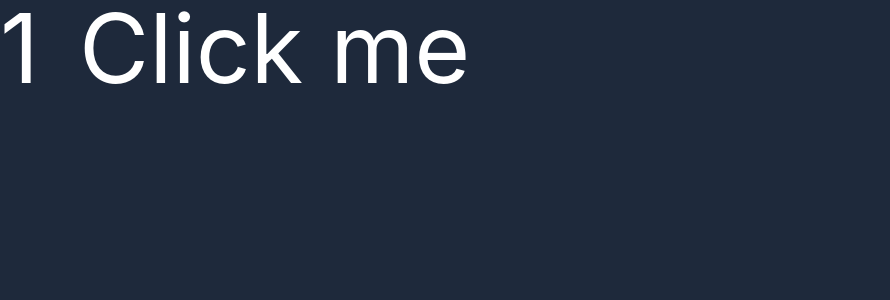
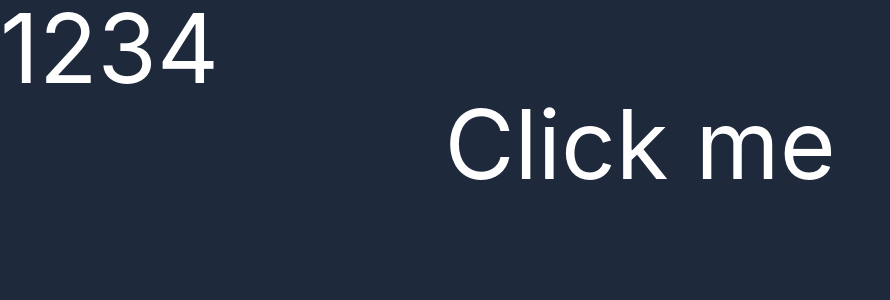
Before and after one commit to jonp-h/undervisning-react-v24, a React (Create React App) app: page / in a window 1280 px wide. Shown: the top 300 px of the page, without its empty margins (0-890 px from the left). Built offline with nearby package versions, Linux system fonts and the light colour scheme.

Commit message:
Refactor App component and add InteractiveList component

```diff
--- a/src/components/App.jsx
+++ b/src/components/App.jsx
@@ -13,8 +13,8 @@ function App() {
   return (
     <div className=" content-stretch h-screen bg-slate-800">
       {/* <div className="grid grid-cols-4 pt-5 ">{card}</div> */}
-      {/* <InteractiveList /> */}
-      <InteractiveCounter />
+      <InteractiveList />
+      {/* <InteractiveCounter /> */}
     </div>
   );
 }
--- a/src/components/InteractiveList.jsx
+++ b/src/components/InteractiveList.jsx
@@ -1,10 +1,11 @@
-import React from "react";
+import React, { useState } from "react";
 
 export default function InteractiveList() {
-  const liste = [1, 2, 3, 4];
+  const [liste, setListe] = useState([1, 2, 3, 4]);
 
   function clickEvent() {
-    liste.push(liste.length + 1);
+    //løst med nyyydelig spread syntax
+    setListe((prevListe) => [...liste, prevListe.length + 1]);
     console.log(liste);
   }
 
```
